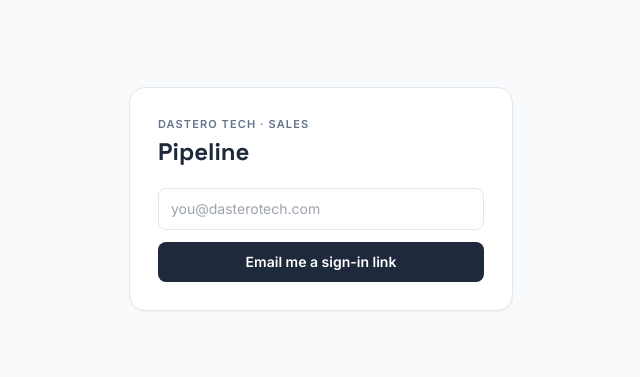
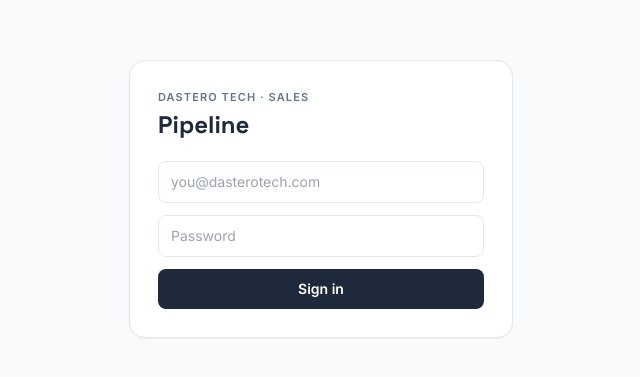
Before and after one commit to devinthatdude/dastero-sales-director, a React (Vite) app: page / in a window 1280 px wide. Shown: the part 201-578 px from the top of the page, without its empty margins (319-959 px from the left). Built offline with nearby package versions, Linux system fonts and the light colour scheme; no server answers.

Commit message:
Replace magic-link login with email + password
Co-Authored-By: Claude Opus 4.8 (1M context) <noreply@anthropic.com>

```diff
--- a/src/components/Login.jsx
+++ b/src/components/Login.jsx
@@ -4,16 +4,19 @@ import { supabase } from '../lib/supabaseClient';
 
 export default function Login() {
   const [email, setEmail] = useState('');
-  const [sent, setSent] = useState(false);
+  const [password, setPassword] = useState('');
+  const [busy, setBusy] = useState(false);
   const [error, setError] = useState(null);
 
-  const send = async () => {
+  const signIn = async () => {
+    if (busy) return;
     setError(null);
-    const { error: e } = await supabase.auth.signInWithOtp({
-      email,
-      options: { emailRedirectTo: window.location.origin },
-    });
-    if (e) setError(e.message); else setSent(true);
+    setBusy(true);
+    const { error: e } = await supabase.auth.signInWithPassword({ email, password });
+    setBusy(false);
+    // Generic message on purpose — don't reveal whether the email exists.
+    if (e) setError('Invalid email or password.');
+    // On success, useAuth's onAuthStateChange listener renders the app.
   };
 
   return (
@@ -22,24 +25,31 @@ export default function Login() {
         <div className="text-[11px] uppercase tracking-widest text-slate-500 font-semibold">Dastero Tech · Sales</div>
         <h1 className="text-2xl font-bold text-slate-800 mt-1 mb-5">Pipeline</h1>
 
-        {sent ? (
-          <p className="text-sm text-slate-600">Check your email for a sign-in link.</p>
-        ) : (
-          <>
         <input
           value={email}
           onChange={(e) => setEmail(e.target.value)}
-              onKeyDown={(e) => e.key === 'Enter' && send()}
           type="email"
+          autoComplete="email"
           placeholder="you@dasterotech.com"
           className="w-full text-sm px-3 py-2.5 border border-slate-200 rounded-lg mb-3 focus:outline-none focus-visible:ring-2 focus-visible:ring-teal-500"
         />
-            <button onClick={send} className="w-full text-sm font-semibold bg-slate-800 text-white rounded-lg py-2.5">
-              Email me a sign-in link
+        <input
+          value={password}
+          onChange={(e) => setPassword(e.target.value)}
+          onKeyDown={(e) => e.key === 'Enter' && signIn()}
+          type="password"
+          autoComplete="current-password"
+          placeholder="Password"
+          className="w-full text-sm px-3 py-2.5 border border-slate-200 rounded-lg mb-3 focus:outline-none focus-visible:ring-2 focus-visible:ring-teal-500"
+        />
+        <button
+          onClick={signIn}
+          disabled={busy}
+          className="w-full text-sm font-semibold bg-slate-800 text-white rounded-lg py-2.5 disabled:opacity-60"
+        >
+          {busy ? 'Signing in…' : 'Sign in'}
         </button>
         {error && <p className="text-xs text-rose-600 mt-2">{error}</p>}
-          </>
-        )}
       </div>
     </div>
   );
```
Lines whose indentation alone changed are shown as unchanged.
